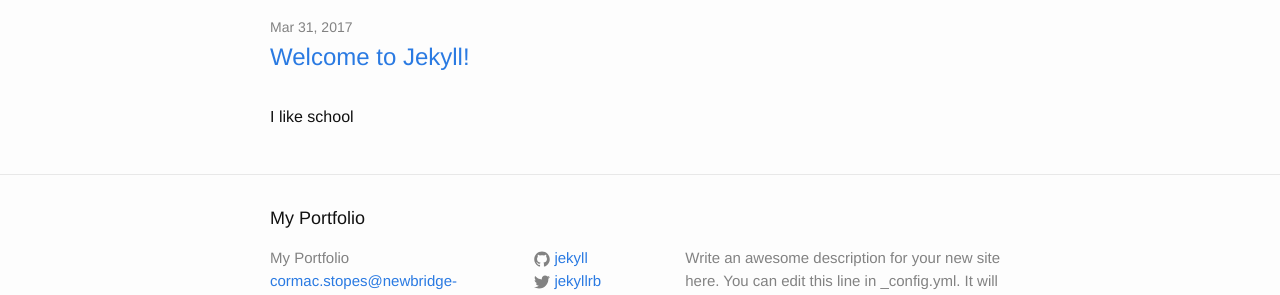
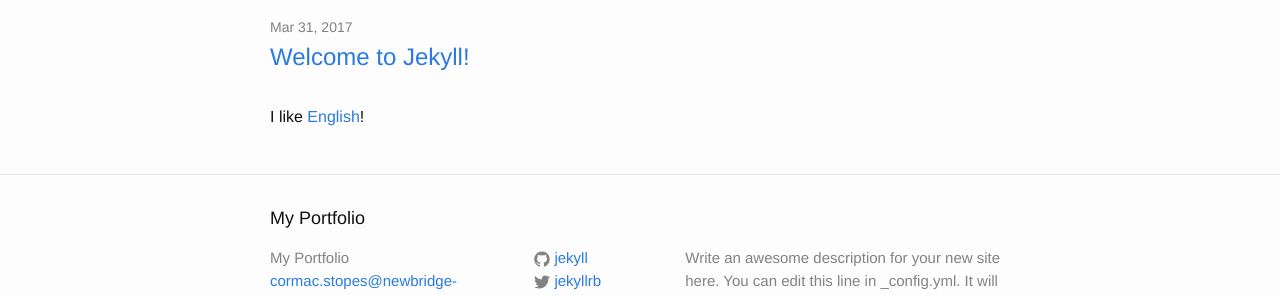
Before and after one commit to cstopes/cstopes.github.io, a Jekyll site: the page built from index.html, in a window 1280 px wide. Shown: the part 122-417 px from the top of the page. Built offline with Jekyll 4.4.1, drawn with Linux system fonts in a browser that asks for light colours.

Commit message:
Update index.html

```diff
--- a/index.html
+++ b/index.html
@@ -21,6 +21,6 @@ layout: default
 </div>
 <body>
   <p>
-    I like school
+    I like <a href="english.html">English</a>!
   </p>
 </body>
```
